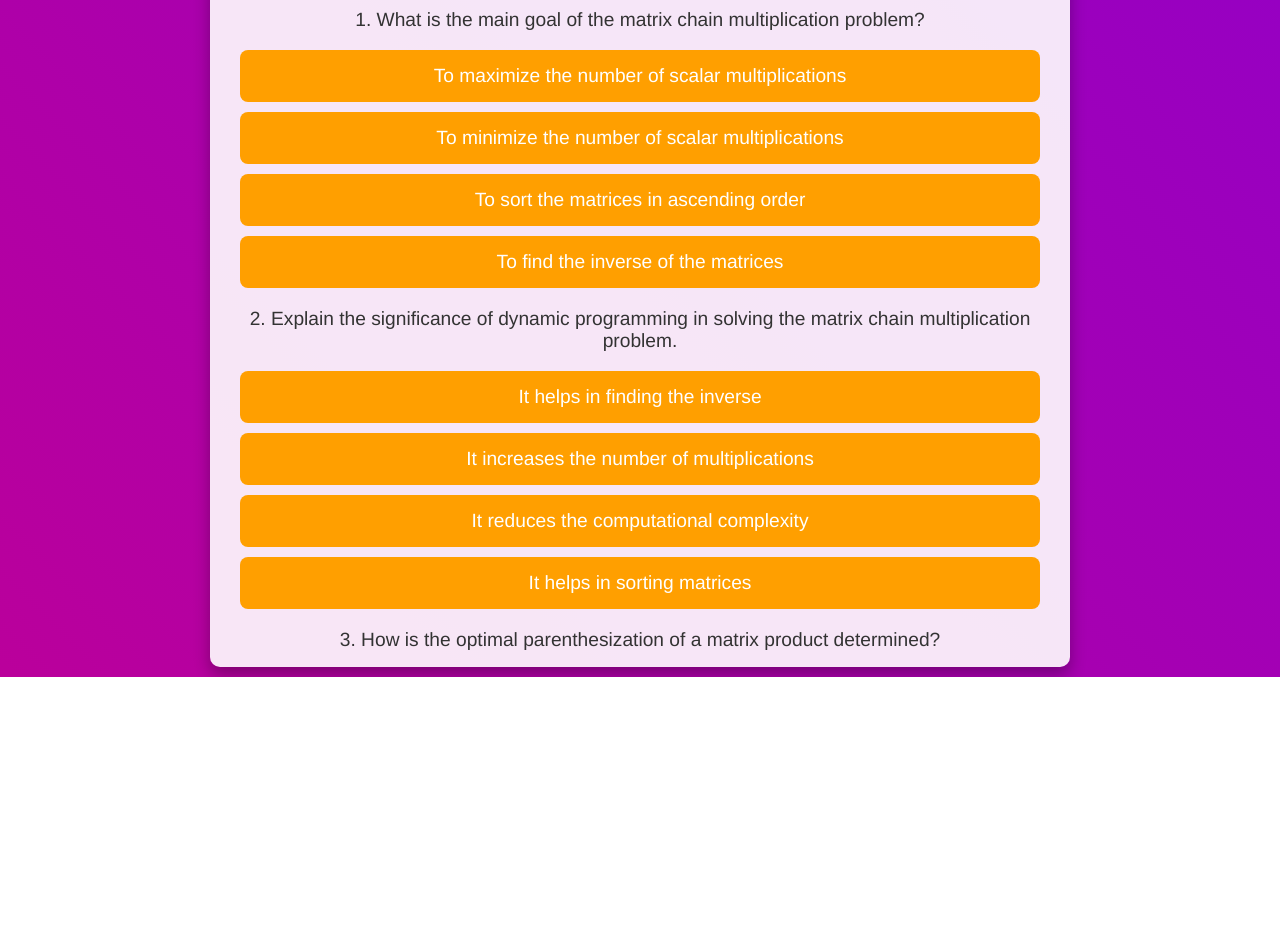
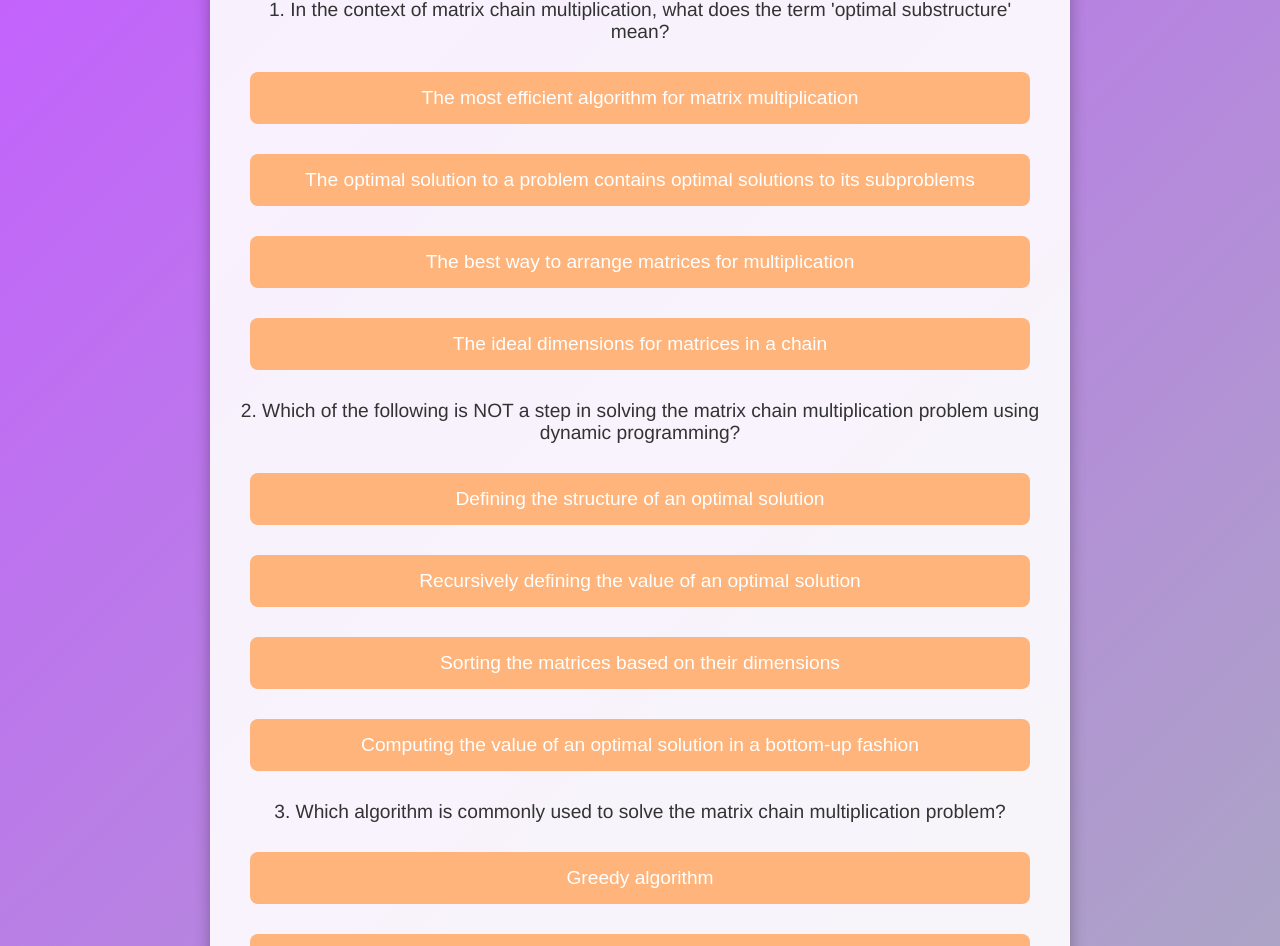
Before and after one commit to Althafshaik03/mcm, a plain HTML site: page hello.html in a window 1280 px wide. Shown: the part 123-1069 px from the top of the page. Before the commit the page ends 800 px from the top, so only its background shows below. Drawn offline with Linux system fonts and the light colour scheme.

Commit message:
Update hello.html

```diff
--- a/hello.html
+++ b/hello.html
@@ -8,15 +8,14 @@
     <style>
         body {
             font-family: 'Helvetica Neue', Arial, sans-serif;
+            background: linear-gradient(135deg, #c45fff, #8cfe7b);
+            color: #333;
             margin: 0;
             padding: 0;
             display: flex;
             justify-content: center;
             align-items: center;
             min-height: 100vh;
-            background: linear-gradient(135deg, #ff004f, #6a00f4);
-            overflow: hidden;
-            position: relative;
         }
         .container {
             background: rgba(255, 255, 255, 0.9);
@@ -26,15 +25,12 @@
             max-width: 800px;
             width: 100%;
             text-align: center;
-            z-index: 1;
-            overflow-y: auto;
-            max-height: 90vh;
         }
         h1 {
             font-size: 2.5em;
             margin-bottom: 20px;
-            color: #ff005a;
-            text-shadow: 2px 2px 4px rgba(0, 0, 0, 0.2);
+            color: #5fffbc;
+            text-shadow: 2px 2px 4px rgba(0, 0, 0, 0.1);
         }
         .question {
             margin-bottom: 20px;
@@ -47,7 +43,7 @@
             gap: 10px;
         }
         .option {
-            background: #ff9f00;
+            background: #feb47b;
             color: #fff;
             padding: 15px;
             border-radius: 8px;
@@ -55,7 +51,7 @@
             transition: background 0.3s, transform 0.3s;
         }
         .option:hover {
-            background: #ff6f00;
+            background: #ff7e5f;
             transform: scale(1.05);
         }
         .correct {
@@ -66,52 +62,60 @@
             background: #dc3545 !important;
             color: #fff;
         }
-        .disabled {
-            background: #cccccc;
-            color: #666;
-            cursor: not-allowed;
+        .reveal {
+            background: #ffc107 !important;
+            color: #000;
         }
         footer {
             margin-top: 20px;
             font-size: 0.9em;
             color: #333;
         }
-        /* Live Wallpaper Animation */
-        .live-wallpaper {
-            position: absolute;
-            top: 0;
-            left: 0;
-            width: 100%;
-            height: 100%;
-            background: linear-gradient(45deg, #ff004f, #6a00f4);
-            background-size: 400% 400%;
-            animation: gradientAnimation 10s ease infinite;
-            z-index: -1;
+        .scorecard {
+            margin-top: 20px;
+            padding: 15px;
+            border-radius: 8px;
+            background: rgba(255, 255, 255, 0.8);
+            display: none;
         }
-        @keyframes gradientAnimation {
-            0% { background-position: 0% 0%; }
-            50% { background-position: 100% 100%; }
-            100% { background-position: 0% 0%; }
+        .scorecard h2 {
+            font-size: 1.3em;
+            margin-bottom: 10px;
         }
-        .score-card {
-            font-size: 1.2em;
+        button {
+            background: #5fffbc;
             color: #333;
-            margin-top: 20px;
+            border: none;
+            padding: 10px 20px;
+            border-radius: 5px;
+            cursor: pointer;
+            margin: 10px;
+            font-size: 1em;
+            transition: background 0.3s;
+        }
+        button:hover {
+            background: #4eddaa;
         }
     </style>
 </head>
 <body>
-    <div class="live-wallpaper"></div>
     <div class="container">
         <h1>Matrix Chain Multiplication Quiz</h1>
         <div id="quiz"></div>
-        <button id="submit" style="margin-top: 20px; padding: 10px 20px; background: #28a745; color: #fff; border: none; border-radius: 5px; cursor: pointer;">Submit</button>
-        <div id="score" class="score-card"></div>
-        <footer>&copy; 2024 Your Name. All rights reserved.</footer>
+        <button id="shuffle-btn">Shuffle Questions</button>
+        <button id="submit-btn">Submit Quiz</button>
+        <button id="reveal-btn">Reveal Answers</button>
+        <div class="scorecard">
+            <h2>Score Card</h2>
+            <p id="score">...</p>
+            <p id="correct">Correct Answers: ...</p>
+            <p id="incorrect">Incorrect Answers: ...</p>
+        </div>
+        <footer>&copy; 2024 Matrix Chain Multiplication. All rights reserved.</footer>
     </div>
 
     <script>
-        const questions = [
+        const originalQuestions = [
             {
                 question: "What is the main goal of the matrix chain multiplication problem?",
                 options: [
@@ -123,232 +127,188 @@
                 answer: 1
             },
             {
-                question: "Explain the significance of dynamic programming in solving the matrix chain multiplication problem.",
+                question: "Which algorithm is commonly used to solve the matrix chain multiplication problem?",
                 options: [
-                    "It helps in sorting matrices",
-                    "It reduces the computational complexity",
-                    "It increases the number of multiplications",
-                    "It helps in finding the inverse"
+                    "Greedy algorithm",
+                    "Dynamic programming",
+                    "Divide and conquer",
+                    "Brute force"
                 ],
                 answer: 1
             },
             {
-                question: "How is the optimal parenthesization of a matrix product determined?",
+                question: "What is the time complexity of the dynamic programming solution for matrix chain multiplication?",
                 options: [
-                    "By guessing and checking",
-                    "By using dynamic programming",
-                    "By sorting the matrices",
-                    "By finding the inverse of matrices"
+                    "O(n)",
+                    "O(n^2)",
+                    "O(n^3)",
+                    "O(2^n)"
+                ],
+                answer: 2
+            },
+            {
+                question: "In matrix chain multiplication, what does the term 'scalar multiplication' refer to?",
+                options: [
+                    "Multiplying a matrix by a scalar value",
+                    "Multiplying two individual elements",
+                    "Adding two matrices",
+                    "Transposing a matrix"
                 ],
                 answer: 1
             },
             {
-                question: "Describe the computational complexity of the naive method of matrix multiplication.",
+                question: "What is the significance of parenthesization in matrix chain multiplication?",
+                options: [
+                    "It determines the order of multiplication",
+                    "It affects the final result of multiplication",
+                    "It changes the dimensions of the matrices",
+                    "It has no impact on the multiplication process"
+                ],
+                answer: 0
+            },
+            {
+                question: "Which of the following is NOT a step in solving the matrix chain multiplication problem using dynamic programming?",
+                options: [
+                    "Defining the structure of an optimal solution",
+                    "Recursively defining the value of an optimal solution",
+                    "Computing the value of an optimal solution in a bottom-up fashion",
+                    "Sorting the matrices based on their dimensions"
+                ],
+                answer: 3
+            },
+            {
+                question: "What is the space complexity of the dynamic programming solution for matrix chain multiplication?",
                 options: [
                     "O(n)",
                     "O(n^2)",
                     "O(n^3)",
-                    "O(log n)"
-                ],
-                answer: 2
-            },
-            {
-                question: "Provide an example of a real-world application where matrix chain multiplication is used.",
-                options: [
-                    "Text processing",
-                    "Image compression",
-                    "Computer graphics",
-                    "Network routing"
-                ],
-                answer: 2
-            },
-            {
-                question: "How does the order of matrix multiplication affect the number of scalar multiplications?",
-                options: [
-                    "It doesn't affect the number",
-                    "It can either increase or decrease the number",
-                    "It always increases the number",
-                    "It always decreases the number"
+                    "O(2^n)"
                 ],
                 answer: 1
             },
             {
-                question: "Define what is meant by 'scalar multiplication' in the context of matrices.",
+                question: "In the context of matrix chain multiplication, what does the term 'optimal substructure' mean?",
                 options: [
-                    "Multiplying a matrix by a scalar value",
-                    "Adding two matrices",
-                    "Multiplying two matrices",
-                    "Subtracting two matrices"
+                    "The best way to arrange matrices for multiplication",
+                    "The optimal solution to a problem contains optimal solutions to its subproblems",
+                    "The most efficient algorithm for matrix multiplication",
+                    "The ideal dimensions for matrices in a chain"
+                ],
+                answer: 1
+            },
+            {
+                question: "What is the base case in the recursive solution of the matrix chain multiplication problem?",
+                options: [
+                    "When there is only one matrix",
+                    "When there are two matrices",
+                    "When all matrices have the same dimensions",
+                    "When the chain cannot be multiplied further"
                 ],
                 answer: 0
             },
             {
-                question: "Why is it important to minimize the number of scalar multiplications in matrix chain multiplication?",
+                question: "Which of the following applications does NOT typically use matrix chain multiplication?",
                 options: [
-                    "To reduce computational time and cost",
-                    "To increase the size of the matrices",
-                    "To make the matrices more complex",
-                    "To sort the matrices in ascending order"
-                ],
-                answer: 0
-            },
-            {
-                question: "What are the dimensions of the resulting matrix when multiplying a 5x10 matrix with a 10x3 matrix?",
-                options: [
-                    "5x3",
-                    "10x10",
-                    "5x10",
-                    "10x3"
-                ],
-                answer: 0
-            },
-            {
-                question: "In Example 2, what is the number of multiplications for the parenthesization ((AB)(CD))?",
-                options: [
-                    "5000",
-                    "9000",
-                    "12000",
-                    "15000"
-                ],
-                answer: 1
-            },
-            {
-                question: "What are the dimensions of matrix C in Example 1?",
-                options: [
-                    "5x60",
-                    "30x5",
-                    "10x30",
-                    "5x10"
-                ],
-                answer: 0
-            },
-            {
-                question: "Describe the role of the dynamic programming table in solving the matrix chain multiplication problem.",
-                options: [
-                    "It stores the matrices",
-                    "It stores the optimal solutions of subproblems",
-                    "It sorts the matrices",
-                    "It finds the inverse of matrices"
-                ],
-                answer: 1
-            },
-            {
-                question: "Explain why multiple optimal parenthesizations can exist for a given matrix chain multiplication problem.",
-                options: [
-                    "Due to different matrix dimensions",
-                    "Because the matrices are equal",
-                    "Because the order of operations doesn't matter",
-                    "Due to equal cost in different parenthesizations"
-                ],
-                answer: 3
-            },
-            {
-                question: "How does the optimal parenthesization change with the number of matrices involved?",
-                options: [
-                    "It becomes simpler",
-                    "It becomes more complex",
-                    "It doesn't change",
-                    "It always results in the same parenthesization"
-                ],
-                answer: 1
-            },
-            {
-                question: "What is the computational complexity of the matrix chain multiplication problem using dynamic programming?",
-                options: [
-                    "O(n)",
-                    "O(n^2)",
-                    "O(n^3)",
-                    "O(n^4)"
+                    "Parsing of context-free grammars",
+                    "Optimization of database query operations",
+                    "Simple arithmetic calculations",
+                    "Solving systems of linear equations"
                 ],
                 answer: 2
-            },
-            {
-                question: "How can the matrix chain multiplication problem be represented visually?",
-                options: [
-                    "Using a flowchart",
-                    "Using a binary tree",
-                    "Using a dynamic programming table",
-                    "Using a graph"
-                ],
-                answer: 2
-            },
-            {
-                question: "In matrix chain multiplication, what does 'parenthesization' refer to?",
-                options: [
-                    "The order of matrix multiplications",
-                    "The dimensions of matrices",
-                    "The number of matrices",
-                    "The data types of matrices"
-                ],
-                answer: 0
-            },
-            {
-                question: "What is a key benefit of using dynamic programming for matrix chain multiplication?",
-                options: [
-                    "It reduces memory usage",
-                    "It simplifies the multiplication process",
-                    "It finds an exact solution faster",
-                    "It avoids redundant calculations"
-                ],
-                answer: 3
             }
         ];
 
-        function shuffleOptions(options, answerIndex) {
-            // Shuffle options and return the new answer index
-            const shuffled = options.map((option, index) => ({ option, index }));
-            shuffled.sort(() => Math.random() - 0.5);
-            const newAnswerIndex = shuffled.findIndex(o => o.index === answerIndex);
-            return { shuffledOptions: shuffled.map(o => o.option), newAnswerIndex };
+        let questions = JSON.parse(JSON.stringify(originalQuestions));
+        let userAnswers = [];
+
+        function shuffleArray(array) {
+            for (let i = array.length - 1; i > 0; i--) {
+                const j = Math.floor(Math.random() * (i + 1));
+                [array[i], array[j]] = [array[j], array[i]];
+            }
         }
 
-        function loadQuiz() {
+        function displayQuiz() {
             const quizContainer = document.getElementById('quiz');
-            let score = 0;
-
+            quizContainer.innerHTML = '';
             questions.forEach((q, index) => {
-                const { shuffledOptions, newAnswerIndex } = shuffleOptions(q.options, q.answer);
-
-                const questionElem = document.createElement('div');
-                questionElem.classList.add('question');
-                questionElem.innerHTML = `<p>${index + 1}. ${q.question}</p>`;
-
-                const optionsElem = document.createElement('div');
-                optionsElem.classList.add('options');
-
-                shuffledOptions.forEach((option, i) => {
-                    const optionElem = document.createElement('div');
-                    optionElem.classList.add('option');
-                    optionElem.innerText = option;
-                    optionElem.onclick = () => {
-                        // Lock options after selection
-                        const options = optionsElem.querySelectorAll('.option');
-                        options.forEach(opt => opt.classList.add('disabled'));
-
-                        if (i === newAnswerIndex) {
-                            optionElem.classList.add('correct');
-                            score++;
-                        } else {
-                            optionElem.classList.add('incorrect');
-                        }
-
-                        setTimeout(() => {
-                            optionElem.classList.remove('correct', 'incorrect');
-                        }, 2000);
-                    };
-                    optionsElem.appendChild(optionElem);
+                const questionDiv = document.createElement('div');
+                questionDiv.classList.add('question');
+                questionDiv.innerHTML = `<p>${index + 1}. ${q.question}</p>`;
+                const optionsDiv = document.createElement('div');
+                optionsDiv.classList.add('options');
+                q.options.forEach((option, optionIndex) => {
+                    const optionButton = document.createElement('button');
+                    optionButton.classList.add('option');
+                    optionButton.textContent = option;
+                    optionButton.onclick = () => selectOption(index, optionIndex);
+                    optionsDiv.appendChild(optionButton);
                 });
-
-                questionElem.appendChild(optionsElem);
-                quizContainer.appendChild(questionElem);
+                questionDiv.appendChild(optionsDiv);
+                quizContainer.appendChild(questionDiv);
             });
-
-            document.getElementById('submit').onclick = () => {
-                document.getElementById('score').innerText = `Your score: ${score}/${questions.length}`;
-            };
         }
 
-        document.addEventListener('DOMContentLoaded', loadQuiz);
+        function selectOption(questionIndex, optionIndex) {
+            userAnswers[questionIndex] = optionIndex;
+            const options = document.querySelectorAll(`.question:nth-child(${questionIndex + 1}) .option`);
+            options.forEach((opt, idx) => {
+                if (idx === optionIndex) {
+                    opt.style.background = '#4CAF50';
+                } else {
+                    opt.style.background = '#feb47b';
+                }
+            });
+        }
+
+        function shuffleQuestions() {
+            questions = JSON.parse(JSON.stringify(originalQuestions)); // Deep copy
+            shuffleArray(questions);
+            questions.forEach(q => shuffleArray(q.options));
+            userAnswers = [];
+            displayQuiz();
+            document.querySelector('.scorecard').style.display = 'none';
+        }
+
+        function submitQuiz() {
+            let score = 0;
+            let correct = 0;
+            let incorrect = 0;
+            questions.forEach((q, index) => {
+                const correctAnswerIndex = q.options.indexOf(originalQuestions[originalQuestions.findIndex(oq => oq.question === q.question)].options[originalQuestions[originalQuestions.findIndex(oq => oq.question === q.question)].answer]);
+                if (userAnswers[index] === correctAnswerIndex) {
+                    score += 1;
+                    correct += 1;
+                } else {
+                    incorrect += 1;
+                }
+            });
+            document.querySelector('.scorecard').style.display = 'block';
+            document.getElementById('score').textContent = `Score: ${score} / ${questions.length}`;
+            document.getElementById('correct').textContent = `Correct Answers: ${correct}`;
+            document.getElementById('incorrect').textContent = `Incorrect Answers: ${incorrect}`;
+        }
+
+        function revealAnswers() {
+            questions.forEach((q, questionIndex) => {
+                const options = document.querySelectorAll(`.question:nth-child(${questionIndex + 1}) .option`);
+                const correctAnswerIndex = q.options.indexOf(originalQuestions[originalQuestions.findIndex(oq => oq.question === q.question)].options[originalQuestions[originalQuestions.findIndex(oq => oq.question === q.question)].answer]);
+                options.forEach((opt, optionIndex) => {
+                    if (optionIndex === correctAnswerIndex) {
+                        opt.classList.add('reveal');
+                    } else {
+                        opt.classList.remove('correct', 'incorrect');
+                    }
+                });
+            });
+        }
+
+        document.getElementById('shuffle-btn').addEventListener('click', shuffleQuestions);
+        document.getElementById('submit-btn').addEventListener('click', submitQuiz);
+        document.getElementById('reveal-btn').addEventListener('click', revealAnswers);
+
+        // Initial shuffle and display
+        shuffleQuestions();
     </script>
 </body>
 </html>
```
